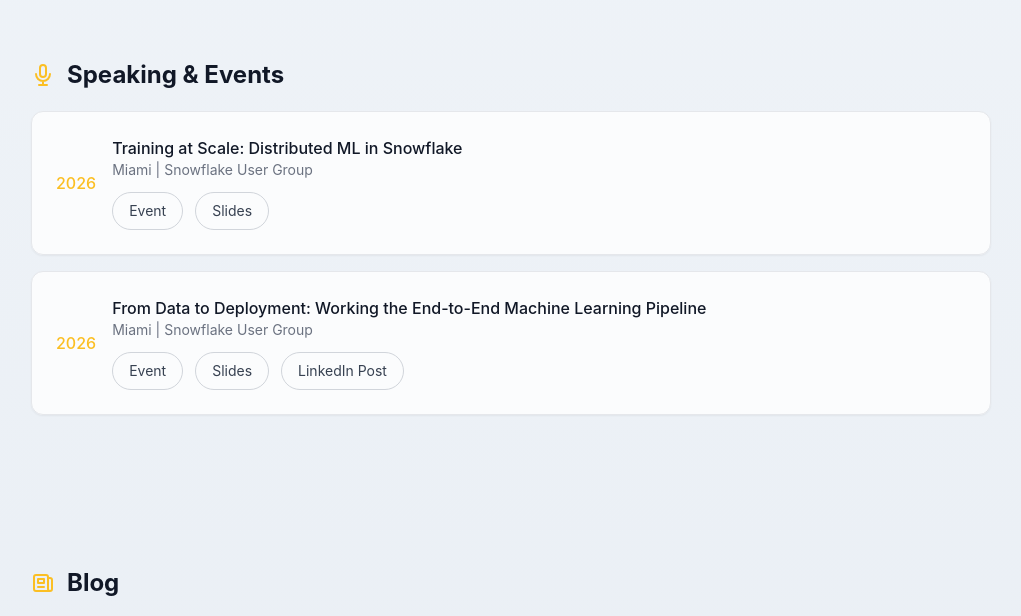
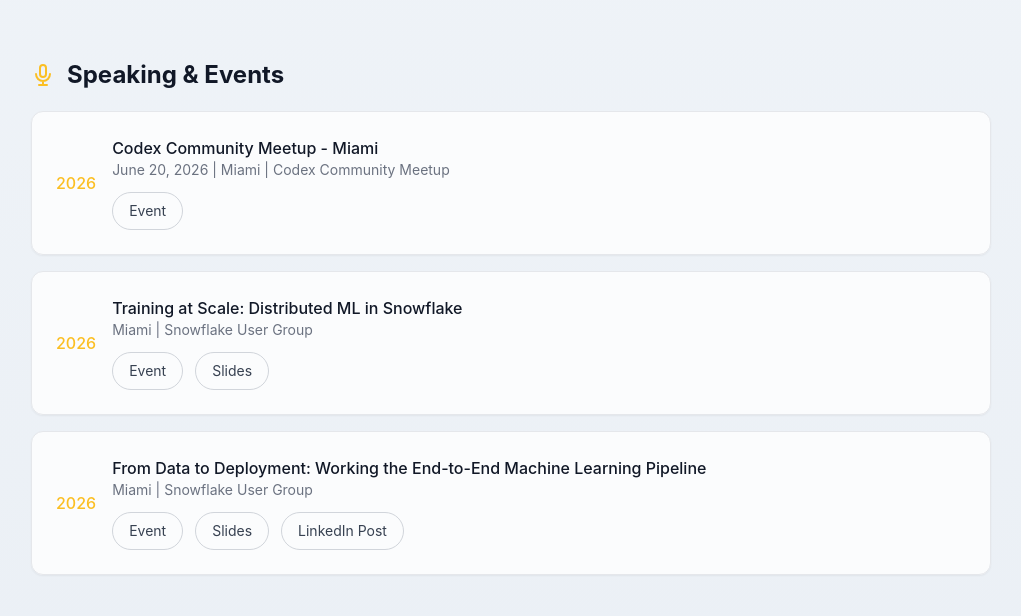
Before and after one commit to LuisJG8/personal_website, a website built with Vite: page index.html in a window 1280 px wide. Shown: the part 1960-2576 px from the top of the page, without its empty margins (129-1150 px from the left). Built offline with nearby package versions, Linux system fonts and the light colour scheme.

Commit message:
add codex community meetup event (#13)
Co-authored-by: Luis Gonzalez <luisgonzalez@Mac.lan>

```diff
--- a/index.html
+++ b/index.html
@@ -345,6 +345,21 @@
             <p class="text-accent-yellow font-medium">2026</p>
           </div>
           <div class="flex-1">
+            <h3 class="text-white font-medium">Codex Community Meetup - Miami</h3>
+            <p class="text-sm text-gray-500">June 20, 2026 | Miami | Codex Community Meetup</p>
+            <div class="mt-3 flex flex-wrap gap-3">
+              <a href="https://luma.com/3023mscd" target="_blank" rel="noopener noreferrer" class="btn-primary">
+                Event
+              </a>
+            </div>
+          </div>
+        </article>
+
+        <article class="card flex flex-col md:flex-row md:items-center gap-4">
+          <div class="flex-shrink-0 text-center md:text-left">
+            <p class="text-accent-yellow font-medium">2026</p>
+          </div>
+          <div class="flex-1">
             <h3 class="text-white font-medium">Training at Scale: Distributed ML in Snowflake</h3>
             <p class="text-sm text-gray-500">Miami | Snowflake User Group</p>
             <div class="mt-3 flex flex-wrap gap-3">
```
